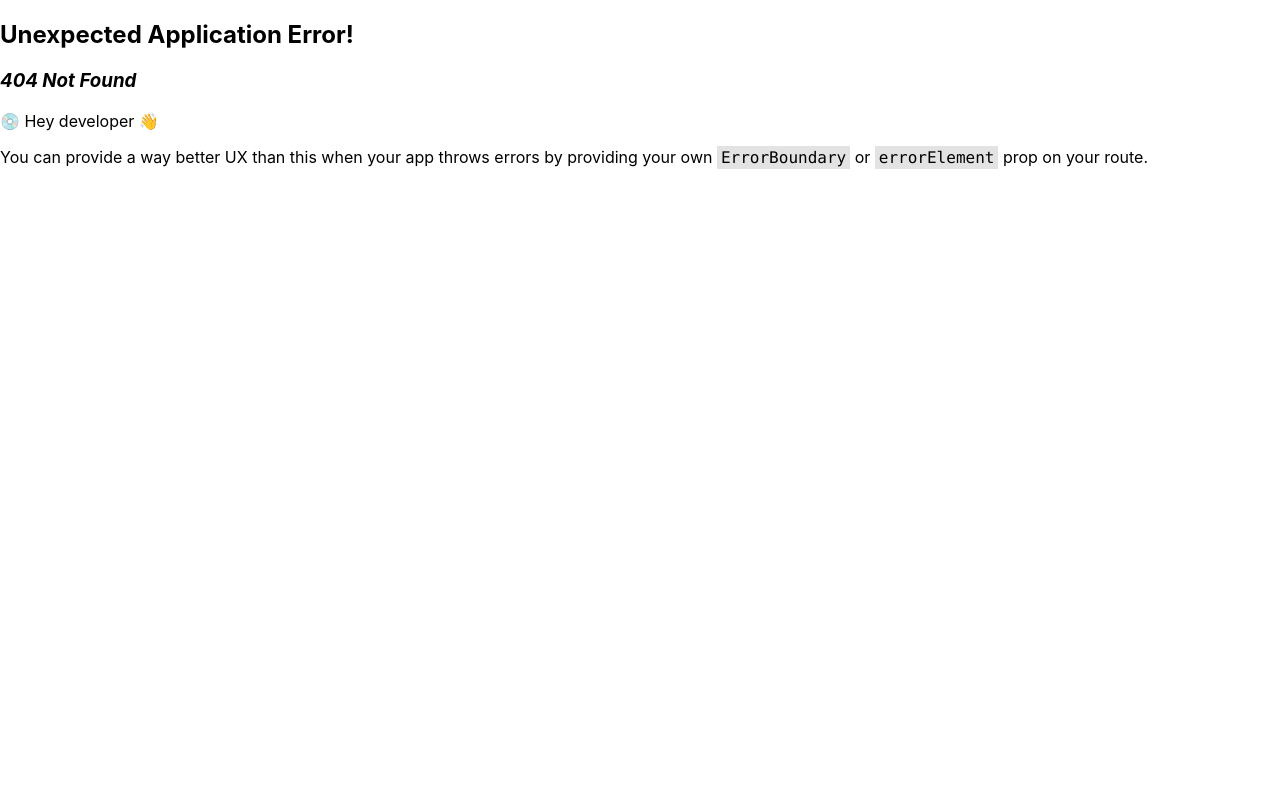
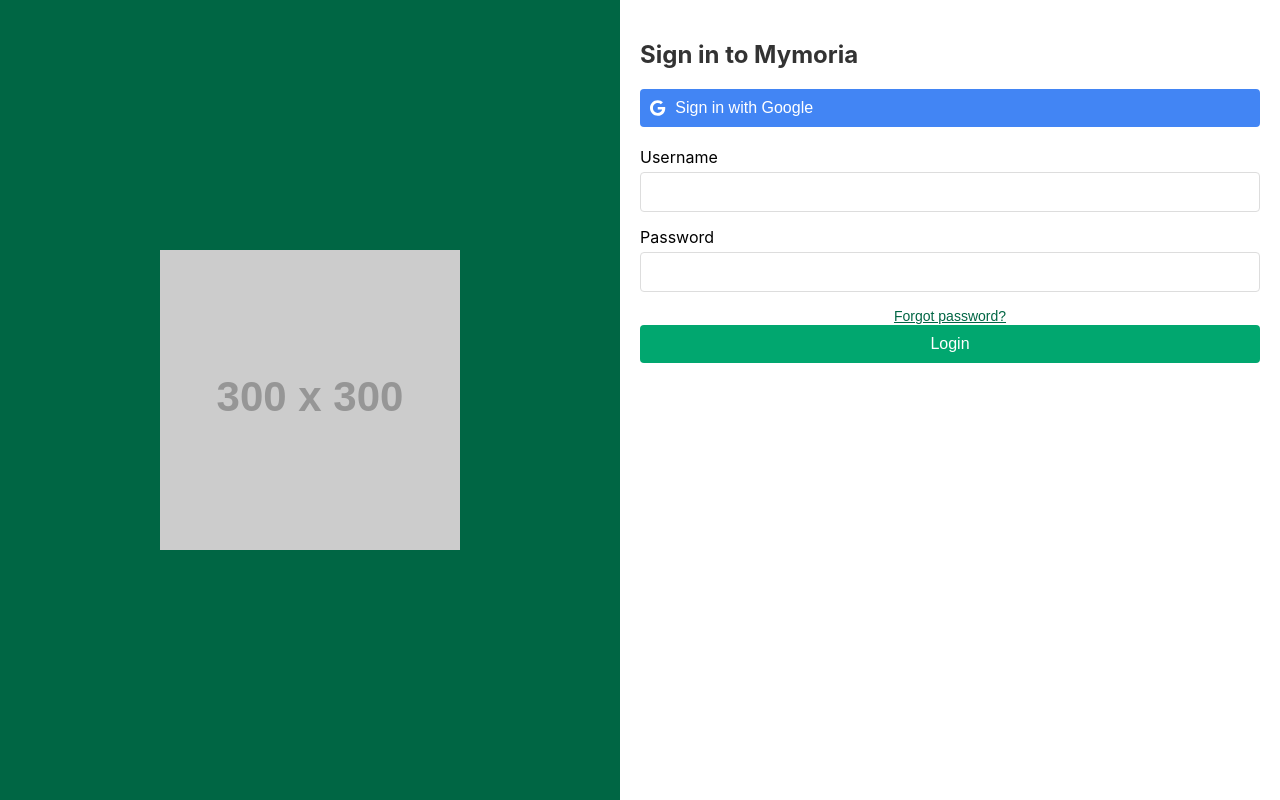
Before and after one commit to Jaman-dedy/mymoria-fe, a React (Create React App) app: page /login in a window 1280 px wide. Before the commit this address had no page. Built offline with nearby package versions, Linux system fonts and the light colour scheme.

Commit message:
login page

```diff
--- a/src/components/organisms/Navbar/index.tsx
+++ b/src/components/organisms/Navbar/index.tsx
@@ -47,7 +47,7 @@
   }
 
   &:hover {
-    text-decoration: underline;
+    color:  #c2c7c6
   }
 
   @media (max-width: 768px) {
--- /dev/null
+++ b/src/components/pages/LoginPage/index.tsx
@@ -0,0 +1,178 @@
+// components/pages/LoginPage.tsx
+import React from 'react';
+import styled from 'styled-components';
+import { FontAwesomeIcon } from '@fortawesome/react-fontawesome';
+import { faEye, faEyeSlash } from '@fortawesome/free-solid-svg-icons';
+import { faGoogle as faGoogleBrand } from '@fortawesome/free-brands-svg-icons';
+
+const Container = styled.div`
+  display: flex;
+  width: 100vw; /* Use viewport width for full-width */
+  height: 100vh; /* Use viewport height for full-height */
+`;
+
+const LeftSide = styled.div`
+  flex: 1;
+  display: flex;
+  align-items: center;
+  justify-content: center;
+  background-color: #006644;
+  width: 30%
+`;
+
+const AnimatedImage = styled.img`
+  max-width: 100%;
+  height: auto;
+`;
+
+const RightSide = styled.div`
+  flex: 1;
+  padding: 20px;
+  display: flex;
+  flex-direction: column;
+`;
+
+const Title = styled.h2`
+  font-size: 24px;
+  margin-bottom: 20px;
+  color: #333;
+`;
+
+const GoogleSignInButton = styled.button`
+  background-color: #4285f4;
+  color: #fff;
+  padding: 10px;
+  border: none;
+  border-radius: 4px;
+  font-size: 16px;
+  display: flex;
+  align-items: center;
+  margin-bottom: 20px;
+  cursor: pointer;
+  transition: background-color 0.3s;
+
+  &:hover {
+    background-color: #357ae8;
+  }
+
+  svg {
+    margin-right: 10px;
+  }
+`;
+
+const LoginButton = styled.button`
+  background-color: #01a76f;
+  color: #fff;
+  padding: 10px;
+  border: none;
+  border-radius: 4px;
+  font-size: 16px;
+  cursor: pointer;
+  transition: background-color 0.3s;
+
+  &:hover {
+    background-color: #006644;
+  }
+`;
+
+const Divider = styled.div`
+  width: 100%;
+  height: 1px;
+  background-color: #ccc;
+  margin: 20px 0;
+`;
+
+const Form = styled.form`
+  display: flex;
+  flex-direction: column;
+`;
+
+const Label = styled.label`
+  font-size: 16px;
+  margin-bottom: 5px;
+`;
+
+const Input = styled.input`
+  padding: 10px;
+  margin-bottom: 15px;
+  border: 1px solid #ddd;
+  border-radius: 4px;
+  font-size: 16px;
+`;
+
+const PasswordContainer = styled.div`
+  position: relative;
+`;
+
+const PasswordInput = styled.input`
+  padding: 10px;
+  margin-bottom: 15px;
+  border: 1px solid #ddd;
+  border-radius: 4px;
+  font-size: 16px;
+  padding-right: 30px;
+`;
+
+const EyeIcon = styled.div`
+  position: absolute;
+  top: 50%;
+  right: 10px;
+  transform: translateY(-50%);
+  cursor: pointer;
+  color: #999;
+`;
+
+const ForgotPasswordButton = styled.button`
+  color: #006644;
+  text-decoration: underline;
+  background: none;
+  border: none;
+  cursor: pointer;
+  font-size: 14px;
+`;
+
+const SignupButton = styled.button`
+  color: #006644;
+  text-decoration: underline;
+  background: none;
+  border: none;
+  cursor: pointer;
+  font-size: 14px;
+`;
+
+const LoginPage: React.FC = () => {
+  const [showPassword, setShowPassword] = React.useState(false);
+
+  const togglePasswordVisibility = () => {
+    setShowPassword((prev) => !prev);
+  };
+
+  return (
+    <Container>
+      <LeftSide>
+        <AnimatedImage
+          src="https://via.placeholder.com/300"
+          alt="Animated Image"
+        />
+      </LeftSide>
+      <RightSide>
+        <Title>Sign in to Mymoria</Title>
+        <GoogleSignInButton>
+          <FontAwesomeIcon icon={faGoogleBrand} />
+          Sign in with Google
+        </GoogleSignInButton>
+        <Form>
+          <Label htmlFor="username">Username</Label>
+          <Input type="text" id="username" />
+          <Label htmlFor="password">Password</Label>
+          <Input type="password" id="password" />
+          <ForgotPasswordButton>Forgot password?</ForgotPasswordButton>
+          <LoginButton type="submit">Login</LoginButton>
+        </Form>
+        {/* <SignupButton>Don't have an account? Sign up</SignupButton> */}
+      </RightSide>
+    </Container>
+  );
+};
+
+export default LoginPage;
--- a/src/routes/AppRouter.tsx
+++ b/src/routes/AppRouter.tsx
@@ -5,6 +5,7 @@
 import HomePage from '../components/pages/HomePage';
 import ProductDetailsPage from '../components/pages/ProductDetailsPage'
 import WishlistPage from '../components/pages/WishListPage';
+import LoginPage from '../components/pages/LoginPage';
 
 
 const AppRouter = createBrowserRouter([
@@ -20,6 +21,10 @@
       path: "/wishlist",
       element: <WishlistPage/>
     },
+    {
+      path: "/login",
+      element: <LoginPage/>
+    },
   ]);
 
 export default AppRouter;
```
